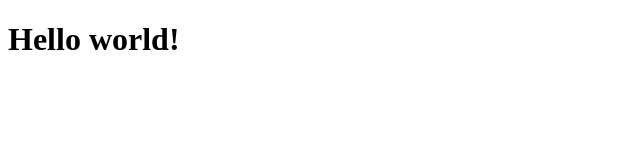
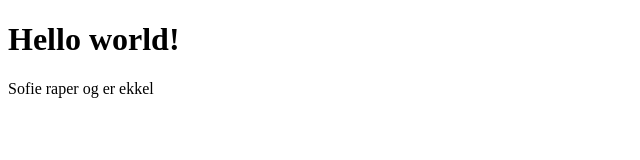
Before and after one commit to ohjenssen/HjemmetsHjerteWebsite, a website: page index.html in a window 1280 px wide. Shown: the whole page, without its empty margins (0-640 px from the left). Drawn offline with Linux system fonts and the light colour scheme.

Commit message:
Sofies lorte update

```diff
--- a/index.html
+++ b/index.html
@@ -7,6 +7,7 @@
 </head>
 <body>
     <h1>Hello world!</h1>
+    <p>Sofie raper og er ekkel</p>
 
     <script src="js/index.js"></script>
 </body>
```
